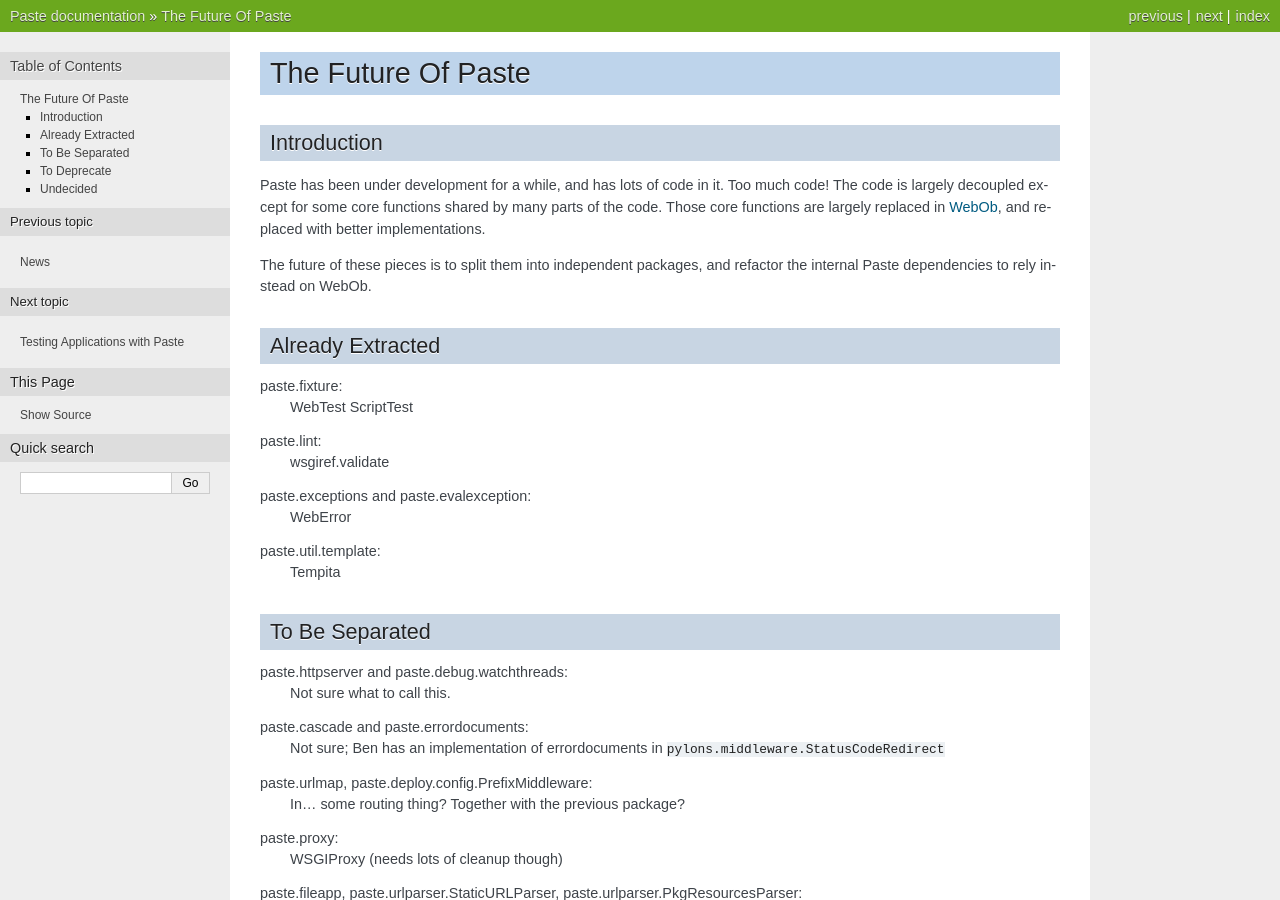
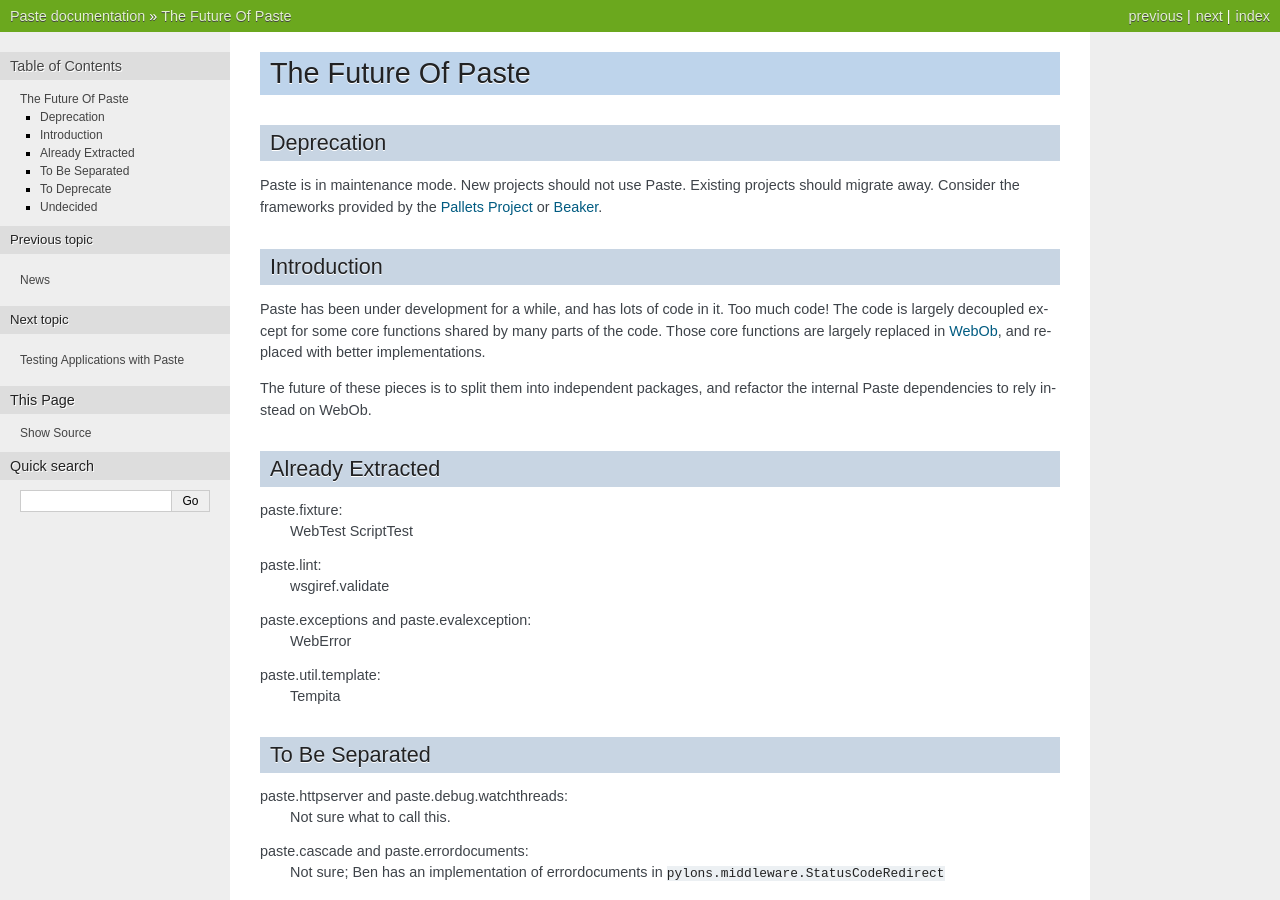
Before and after one commit to pasteorg/paste, a Sphinx documentation site: the page built from docs/future.txt, in a window 1280 px wide and 900 px high. Built offline with Sphinx 7.4.7, drawn with Linux system fonts in a browser that asks for light colours.

Commit message:
Deprecate the entirety of paste (#110)
Been saying this for a very long time, lets codify it.

```diff
--- a/docs/future.txt
+++ b/docs/future.txt
@@ -1,5 +1,13 @@
 The Future Of Paste
 ===================
+
+Deprecation
+-----------
+
+Paste is in maintenance mode. New projects should not use Paste. Existing
+projects should migrate away. Consider the frameworks provided by the
+`Pallets Project <https://palletsprojects.com>`_ or
+`Beaker <https://beaker.readthedocs.io/>`_.
 
 Introduction
 ------------
--- a/docs/index.txt
+++ b/docs/index.txt
@@ -3,7 +3,9 @@
 
 This is a new copy of the documentation for Paste. The project is now being
 maintained on limited life-support from https://github.com/pasteorg/paste
-**Please consider other options.**
+**Please consider other options.** The frameworks provided by the
+`Pallets Project <https://palletsprojects.com>`_ or
+`Beaker <https://beaker.readthedocs.io/>`_ may be good options.
 
 **With version 3.10.0 Paste development moves to the pasteorg GitHub
 organization and will be going deeper into maintenance mode unless
--- a/paste/__init__.py
+++ b/paste/__init__.py
@@ -3,6 +3,10 @@
 
 from pkgutil import extend_path
 __path__ = extend_path(__path__, __name__)
+
+import warnings
+warnings.warn("Paste is not being actively maintained. Choose other options.",
+              DeprecationWarning)
 
 try:
     import modulefinder
```
